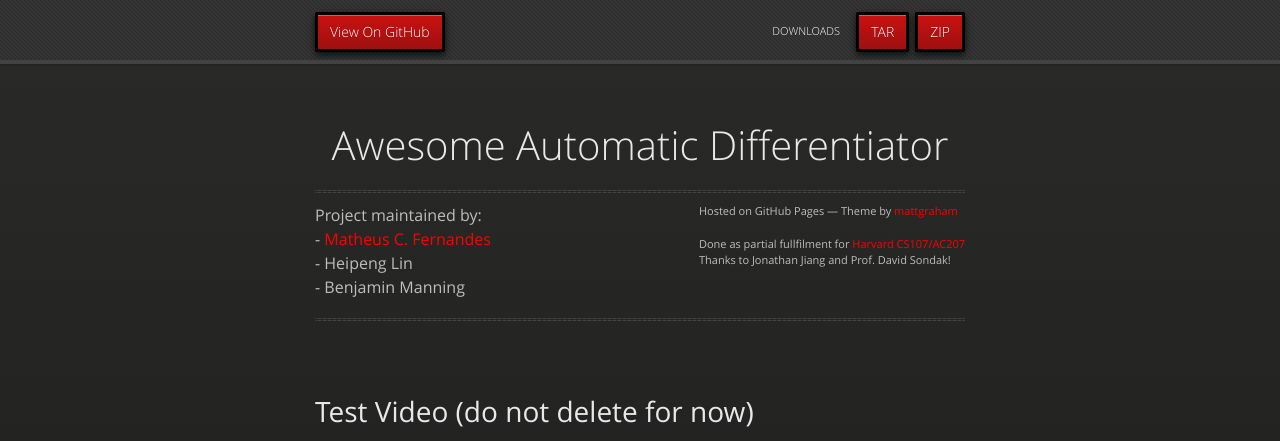
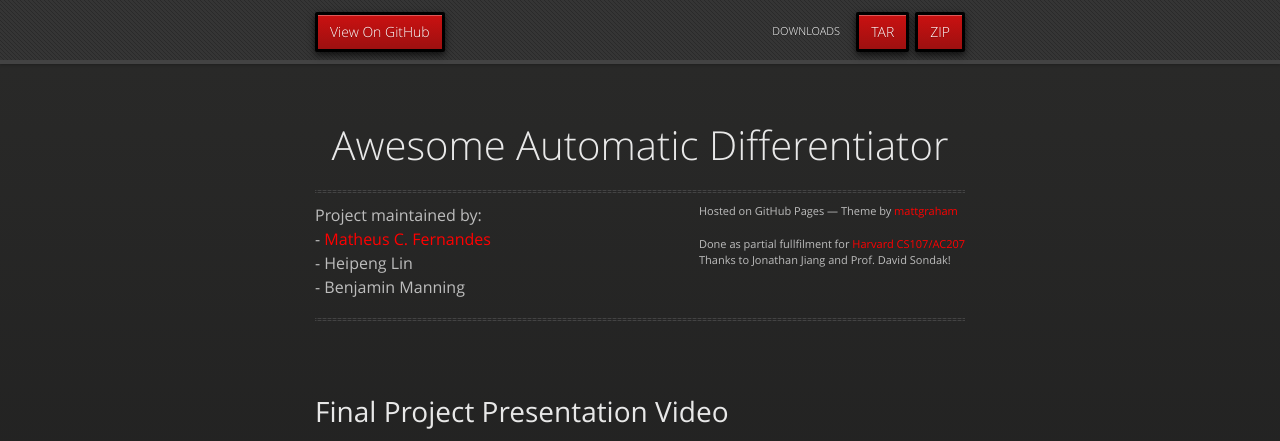
Before and after one commit to dist-computing/cs107-FinalProject, a Jekyll site: the page built from index.md, in a window 1280 px wide and 900 px high, cut to the strip 0-441 px from the top of the window. Built offline with Jekyll 4.4.1, drawn with Linux system fonts in a browser that asks for light colours; nearby versions of some CDN libraries; our own code applies the rules of GitHub Pages for plain Markdown files; formulas are drawn with MathJax 3; the repository's description, which GitHub fills in, is left out.

Commit message:
updated index.md with documentation <automated>

```diff
--- a/index.md
+++ b/index.md
@@ -1,8 +1,8 @@
 ---
  title: About the code
 ---
-# Test Video (do not delete for now)
-{% include youtubePlayer.html id="DXUAyRRkI6k" %}
+# Final Project Presentation Video
+{% include youtubePlayer.html id="f46T2JuCtgU" %}
 
 # Introduction
 
```
Also changed, not shown: 1 other file.
